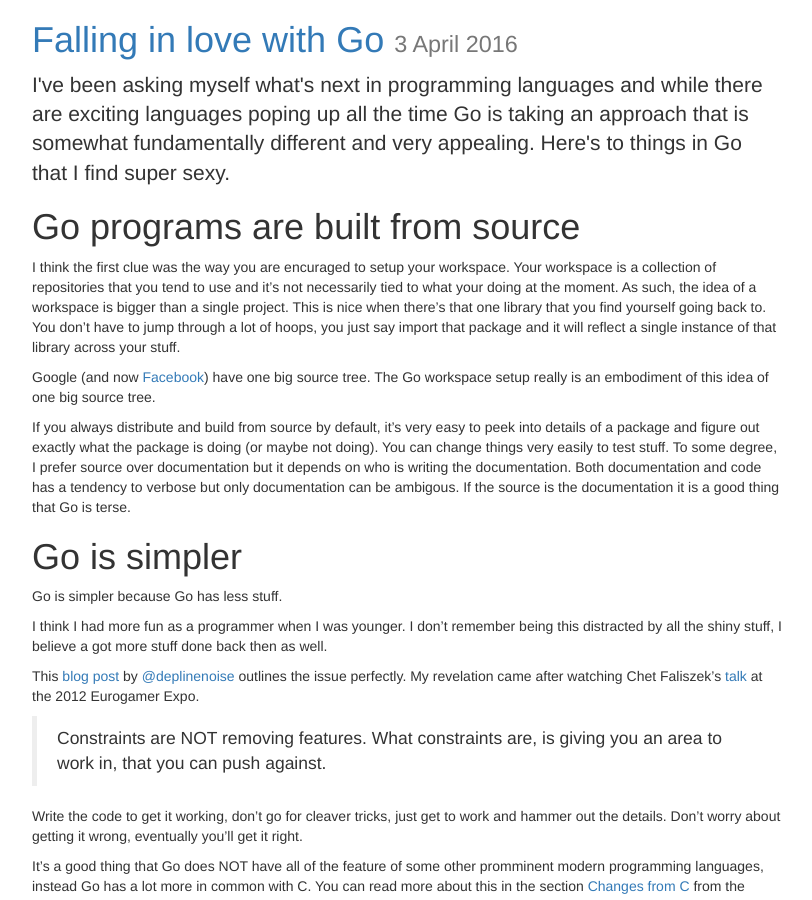
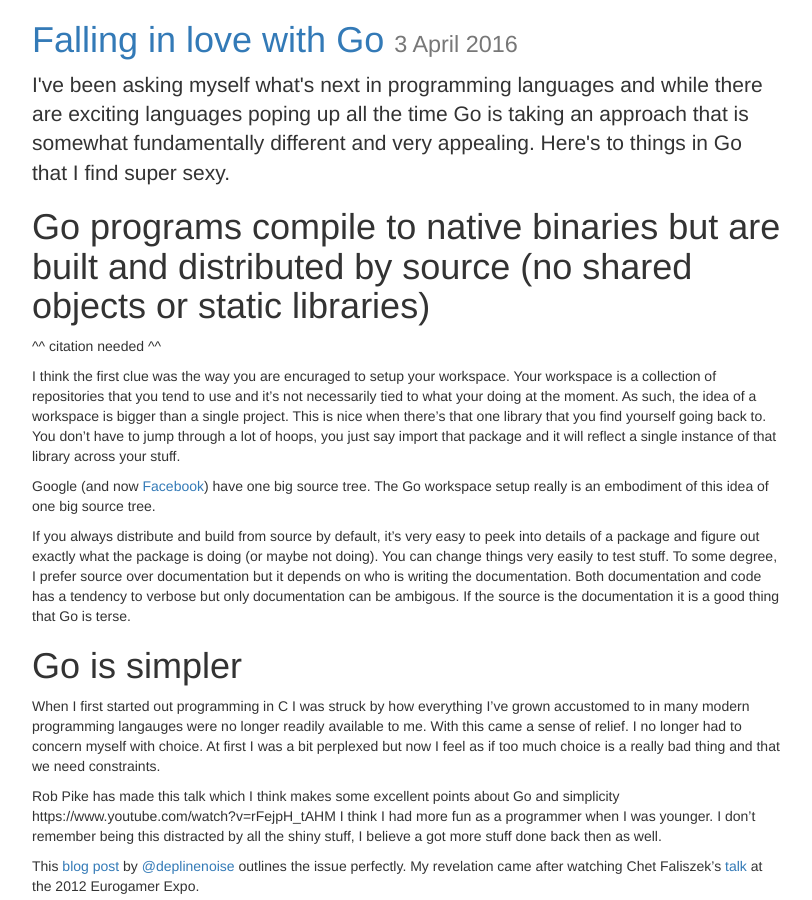
Before and after one commit to leidegre/leidegre.github.com, a Jekyll site: the page built from _posts/2016-04-03-falling-in-love-with-go.md, in a window 1280 px wide and 900 px high. Shown: the whole window, without its empty margins (38-850 px from the left). Built offline with Jekyll 4.4.1, drawn with Linux system fonts in a browser that asks for light colours; nearby versions of some CDN libraries; some of the changed text lies outside the part shown.

Commit message:
Update 2016-04-03-falling-in-love-with-go.md

```diff
--- a/_posts/2016-04-03-falling-in-love-with-go.md
+++ b/_posts/2016-04-03-falling-in-love-with-go.md
@@ -4,7 +4,9 @@ lead: I've been asking myself what's next in programming languages and while the
 layout: post
 ---
 
-# Go programs are built from source
+# Go programs compile to native binaries but are built and distributed by source (no shared objects or static libraries)
+
+^^ citation needed ^^
 
 I think the first clue was the way you are encuraged to setup your workspace. Your workspace is a collection of repositories that you tend to use and it's not necessarily tied to what your doing at the moment. As such, the idea of a workspace is bigger than a single project. This is nice when there's that one library that you find yourself going back to. You don't have to jump through a lot of hoops, you just say import that package and it will reflect a single instance of that library across your stuff.
 
@@ -14,8 +16,9 @@ If you always distribute and build from source by default, it's very easy to pee
 
 # Go is simpler
 
-Go is simpler because Go has less stuff.
+When I first started out programming in C I was struck by how everything I've grown accustomed to in many modern programming langauges were no longer readily available to me. With this came a sense of relief. I no longer had to concern myself with choice. At first I was a bit perplexed but now I feel as if too much choice is a really bad thing and that we need constraints.
 
+Rob Pike has made this talk which I think makes some excellent points about Go and simplicity https://www.youtube.com/watch?v=rFejpH_tAHM
 I think I had more fun as a programmer when I was younger. I don't remember being this distracted by all the shiny stuff, I believe a got more stuff done back then as well.
 
 This [blog post](https://deplinenoise.wordpress.com/2014/07/30/does-experience-slow-you-down/) by [@deplinenoise](https://twitter.com/deplinenoise) outlines the issue perfectly. My revelation came after watching Chet Faliszek's [talk](https://youtu.be/tdwzvdZFxVM?t=8m1s) at the 2012 Eurogamer Expo.
@@ -51,7 +54,7 @@ The point is, Go is type safe. You can't have dangling pointer errors in Go (as
 
 # Go isn't C and while introp with C is easy C programs are not portable
 
-However, there's an assembler.
+However, there's an extensible assembler and adding support for new architecures is (what I've heard) comparativly staright forward.
 
 # The Go garbage collector is a very low latency GC
 
```
